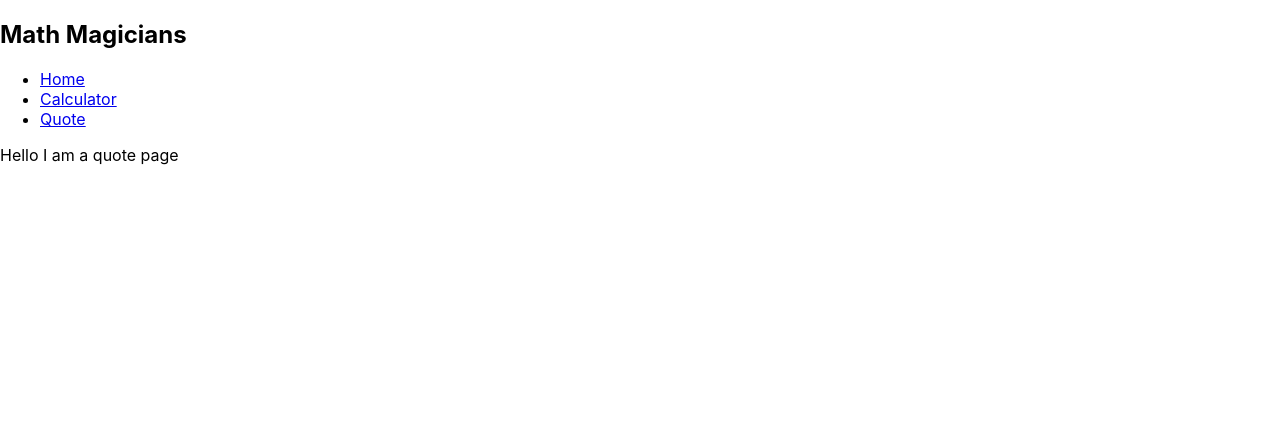
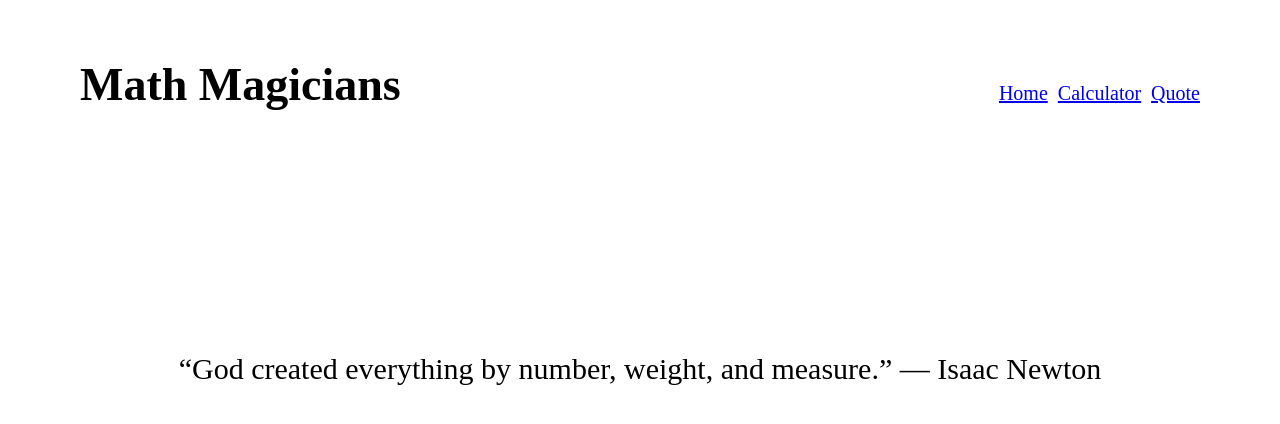
Before and after one commit to PedroH-Neves/magic-calc, a React (Create React App) app: page /Quote in a window 1280 px wide. Shown: the top 424 px of the page. Built offline with nearby package versions, Linux system fonts and the light colour scheme.

Commit message:
Add CSS styles

```diff
--- a/src/App.css
+++ b/src/App.css
@@ -1,3 +1,7 @@
+* {
+  font-family: 'Times New Roman', Times, serif;
+}
+
 #calculator {
   margin: 10% 30%;
 }
--- /dev/null
+++ b/src/components/NavBar.css
@@ -0,0 +1,21 @@
+.navBar {
+  display: flex;
+  justify-content: space-between;
+  align-items: baseline;
+  margin: 20px 80px;
+}
+
+.navBar-title {
+  font-size: 46px;
+}
+
+.navBar-ul {
+  display: flex;
+  list-style: none;
+  gap: 10px;
+  font-size: 20px;
+}
+
+.navBar-item {
+  text-decoration: none;
+}
--- a/src/components/NavBar.js
+++ b/src/components/NavBar.js
@@ -1,21 +1,22 @@
 import React from 'react';
 import { NavLink } from 'react-router-dom';
+import './NavBar.css';
 
 const NavBar = () => (
   <nav className="navBar">
-    <h1>Math Magicians</h1>
-    <ul>
-      <li>
+    <h1 className="navBar-title">Math Magicians</h1>
+    <ul className="navBar-ul">
+      <li className="navBar-item">
         <NavLink to="/">
           Home
         </NavLink>
       </li>
-      <li>
+      <li className="navBar-item">
         <NavLink to="/Calculator">
           Calculator
         </NavLink>
       </li>
-      <li>
+      <li className="navBar-item">
         <NavLink to="/Quote">
           Quote
         </NavLink>
--- /dev/null
+++ b/src/pages/Home.css
@@ -0,0 +1,6 @@
+.home-div {
+  display: flex;
+  flex-direction: column;
+  font-size: 20px;
+  margin: 40px;
+}
--- a/src/pages/Home.js
+++ b/src/pages/Home.js
@@ -1,7 +1,8 @@
 import React from 'react';
+import './Home.css';
 
 const Home = () => (
-  <div>
+  <div className="home-div">
     <h1>Welcome To Our Page!</h1>
     <p>
       Lorem ipsum dolor sit amet, consectetur adipiscing elit, sed do eiusmod tempor incididunt
--- /dev/null
+++ b/src/pages/Quote.css
@@ -0,0 +1,7 @@
+.Quote-div {
+  display: flex;
+  justify-content: center;
+  align-items: center;
+  height: 50vh;
+  font-size: 30px;
+}
--- a/src/pages/Quote.js
+++ b/src/pages/Quote.js
@@ -1,9 +1,10 @@
 import React from 'react';
+import './Quote.css';
 
 const Quote = () => (
-  <div>
+  <div className="Quote-div">
     <p>
-      Hello I am a quote page
+      “God created everything by number, weight, and measure.” — Isaac Newton
     </p>
   </div>
 );
```
